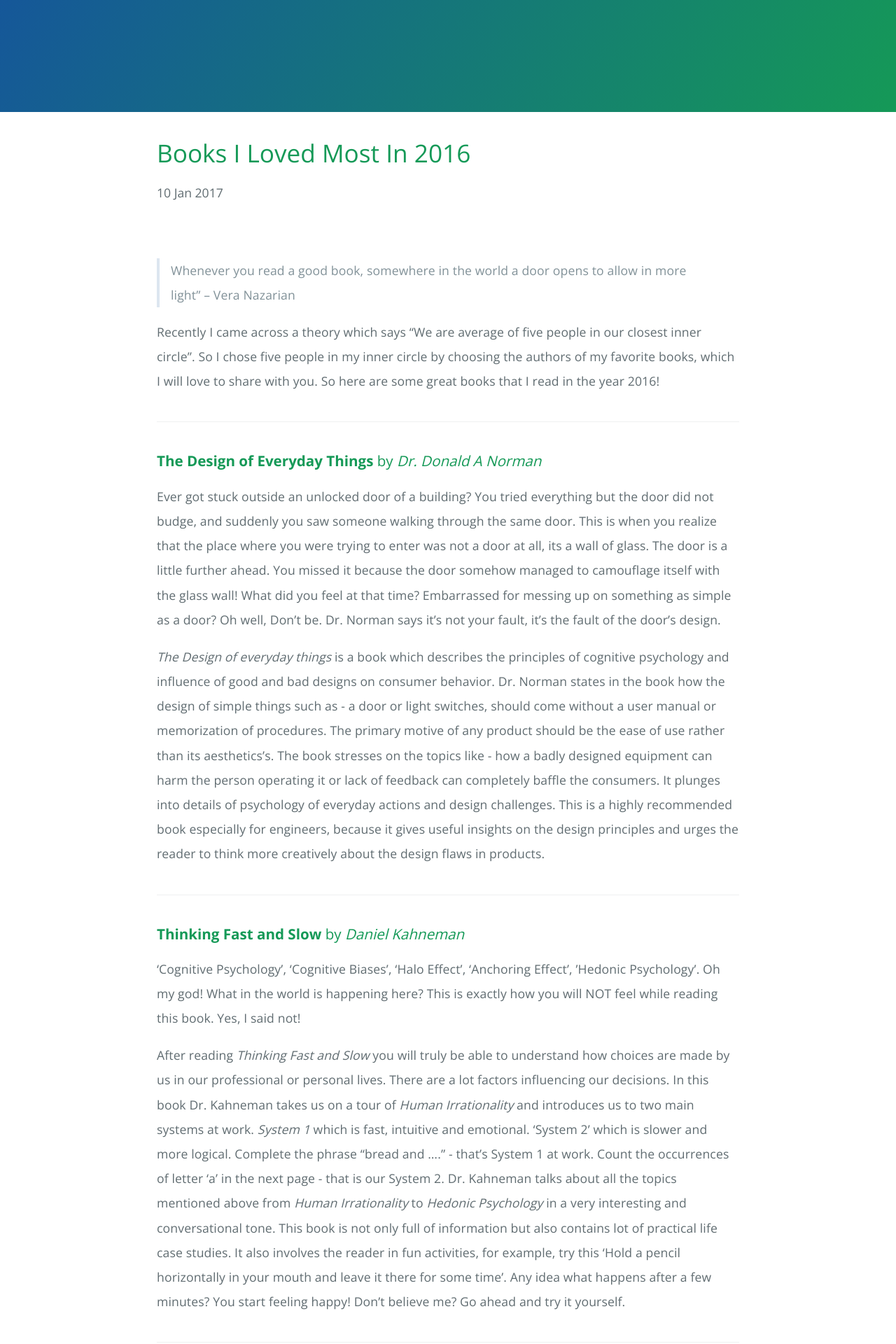
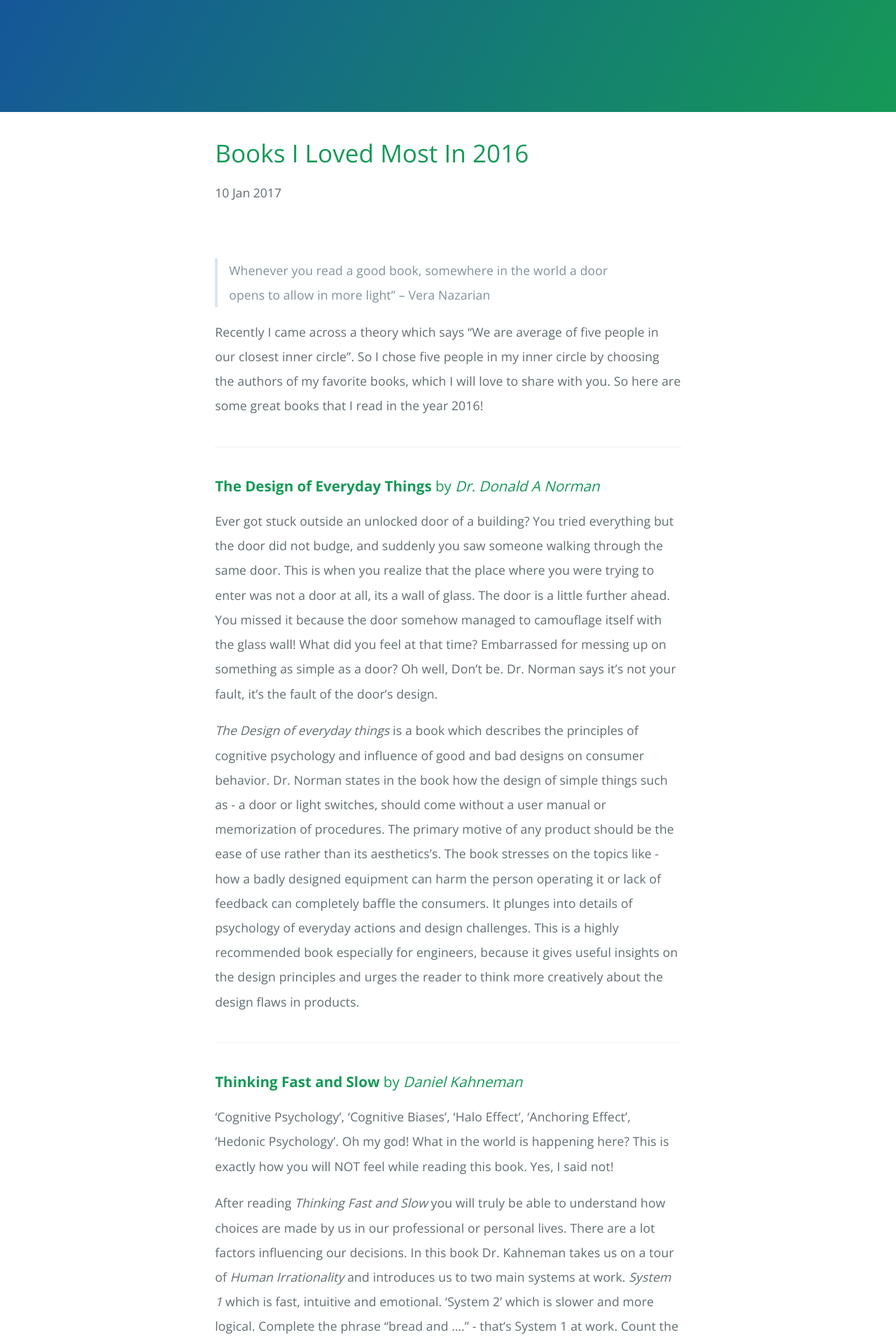
Before and after one commit to soumyaveer/soumyaveer.github.io, a Jekyll site: the page built from _posts/2017-01-10-books-i-loved-most-in-2016.markdown, in a window 1280 px wide. Shown: the top 1920 px of the page at 70% size. Built offline with Jekyll 4.4.1, drawn with Linux system fonts in a browser that asks for light colours; some of the changed text lies outside the part shown.

Commit message:
Adding margin to the posts

```diff
--- a/_posts/2017-01-10-books-i-loved-most-in-2016.markdown
+++ b/_posts/2017-01-10-books-i-loved-most-in-2016.markdown
@@ -65,7 +67,9 @@
 This holds true even for software programmers. Some mistakes are grave and put us in
 extremely difficult situations like messed up piece of code or a poorly captured requirement,
 which can be avoided. In situations such as these we need a friend or a mentor who can give us
-some valuable advices. The Pragmatic Programmer is one such friend. Ranging from topics like importance of
+some valuable advices. The Pragmatic Programmer is one such friend.
+
+Ranging from topics like importance of
 writing the clean code to team management this book covers some very important
 aspects and principles of software development. It stresses on the importance of
 writing reusable code, DRY (Don't Repeat Yourself) Principle, avoid writing code by
--- a/css/style.css
+++ b/css/style.css
@@ -19,6 +19,9 @@
 
 .title {
   color: darkcyan;
+  line-height: 3em;
+  letter-spacing: 0.008em;
+  font-size: 20px;
 }
 
 a:hover {
@@ -36,6 +39,11 @@
   margin: 40px 0;
 }
 
+.post-content {
+  margin-left: 10%;
+  margin-right: 10%;
+}
+
 .post-content p {
   line-height: 2em;
   letter-spacing: 0.008em;
@@ -44,3 +52,13 @@
 .post-header {
   margin: 40px 0 80px;
 }
+
+#home, .site-footer {
+  margin-left: 10%;
+  margin-right: 10%;
+}
+
+.post-header {
+  margin-left: 10%;
+  margin-right: 10%;
+}
```
Also changed, not shown: other parts of _posts/2017-01-10-books-i-loved-most-in-2016.markdown (+2 -0 lines).
